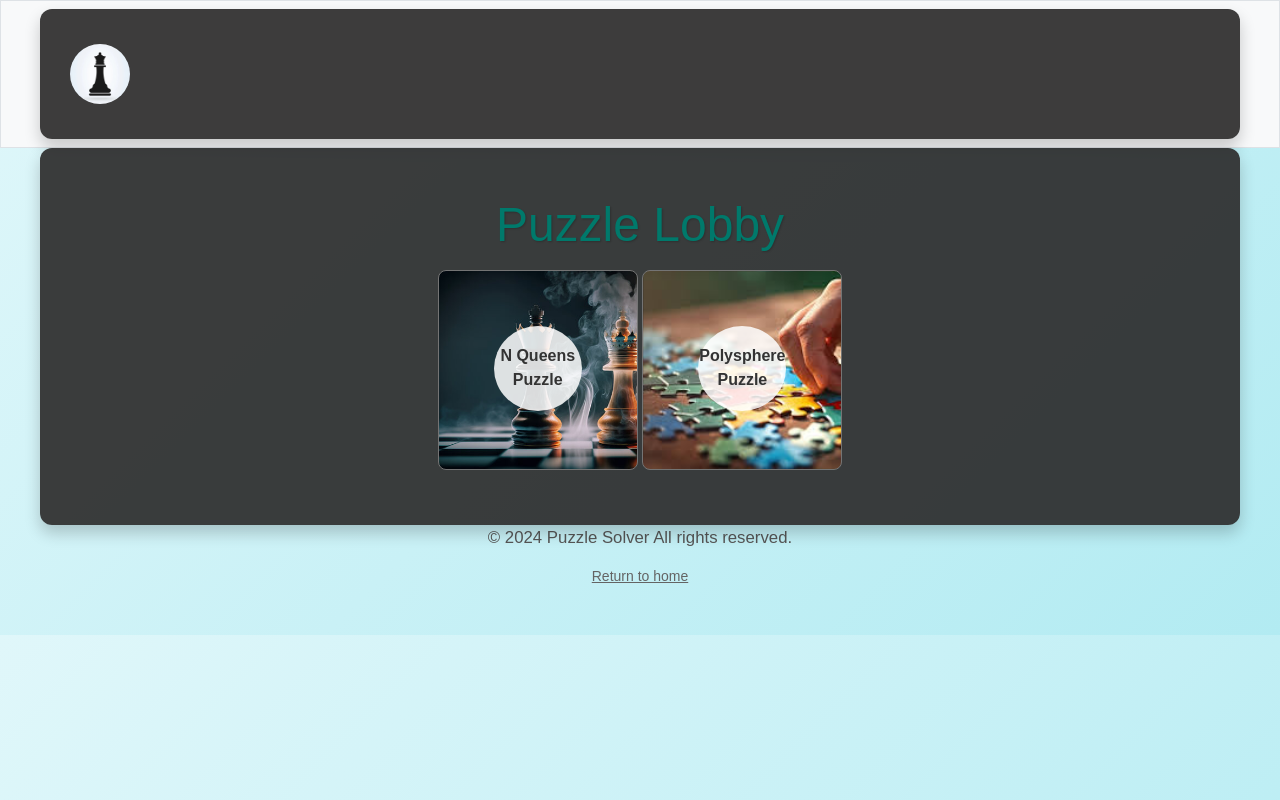
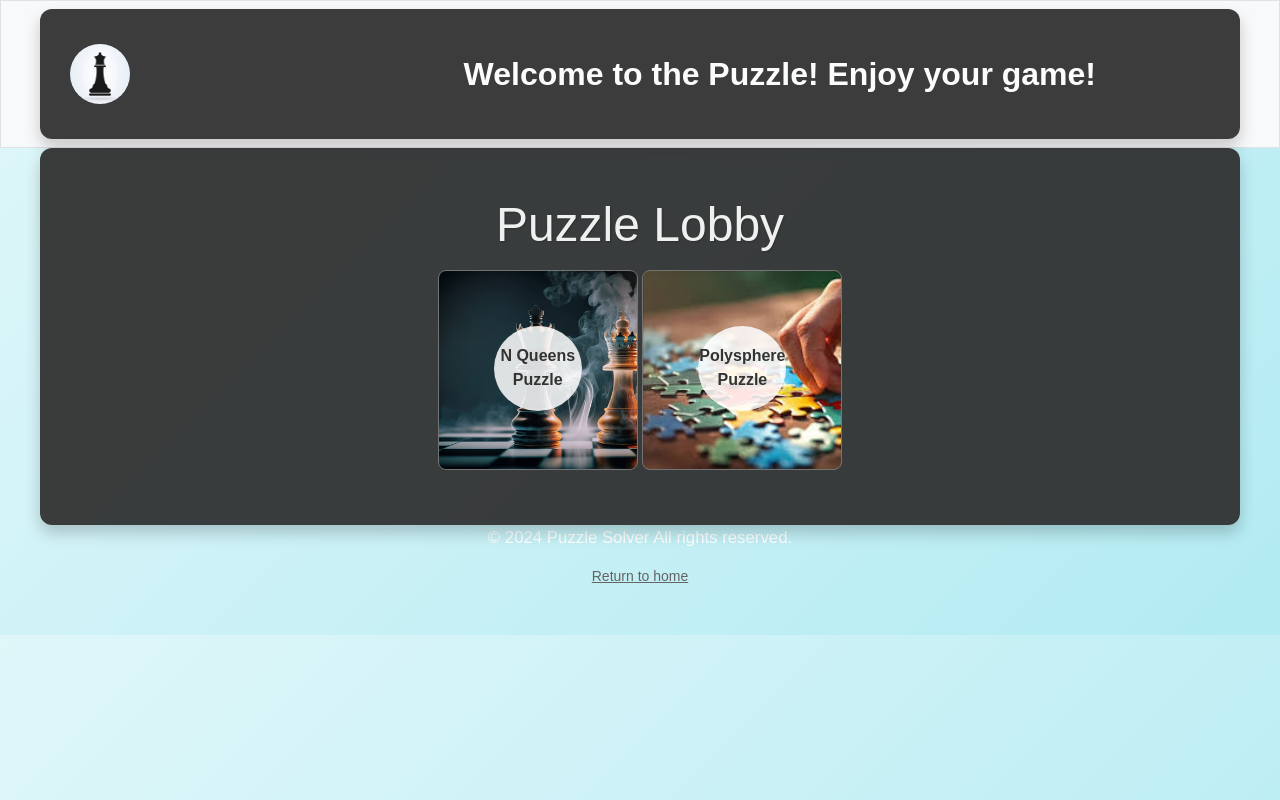
Before and after one commit to Ilan-Goren/ASEProject, a Django app: page / in a window 1280 px wide. Run offline with Django 5.2, Linux system fonts and the light colour scheme.

Commit message:
Polished

```diff
--- a/polysphere/templates/polysphere/home.html
+++ b/polysphere/templates/polysphere/home.html
@@ -4,7 +4,7 @@
 
 {% block main %}
 
-<h1 class="mb-3">Polysphere</h1>
+<h1 class="text">How to play </h1>
 
 <p>Welcome to the Puzzle game! Here's how you can enjoy playing:</p>
 
--- a/polysphere/templates/polysphere/puzzle.html
+++ b/polysphere/templates/polysphere/puzzle.html
@@ -3,7 +3,7 @@
 {% block title %}Puzzle{% endblock %}
 
 {% block main %}
-<h2>Polysphere Puzzle</h2>
+<p> Polysphere Puzzle </p>
 
 <!-- Load custom filers to allow use of enumerate_filter -->
 {% load custom_filters %}
@@ -25,7 +25,7 @@
 <!-- The Pieces Deck -->
 <div id="pieces" class="pieces">
     {% if pieces %}
-    <h3>Available Pieces</h3>
+    <p>Available Pieces</p>
     <div class="pieces-container">
         {% for piece_key, block in pieces.items %}
         <div class="piece" data-piece-key="{{ piece_key }}" data-piece-array="{{ block }}">
--- a/static/css/styles.css
+++ b/static/css/styles.css
@@ -17,6 +17,11 @@ body {
     padding: 30px;
     position: relative;
 }
+.mb-3 {
+    color: #f0f0f0;
+}
+
+
 
 h1 {
     font-size: 3em;
@@ -27,7 +32,7 @@ h1 {
 
 p {
     font-size: 1.2em;
-    color: #555;
+    color: #ffffff;
 }
 
 .btn {
@@ -81,6 +86,32 @@ p {
     cursor: pointer;
 }
 
+.marquee {
+    overflow: hidden;
+    white-space: nowrap;
+    box-sizing: border-box;
+    width: 100%;
+    font-size: 2em;
+    color: #fbfcfc;
+}
+
+.marquee span {
+    display: inline-block;
+    padding-left: 100%;
+    animation: marquee 15s linear infinite;
+    font-weight: bold;
+}
+
+@keyframes marquee {
+    0% {
+        transform: translate(0, 0);
+    }
+    100% {
+        transform: translate(-100%, 0);
+    }
+}
+
+
 .puzzle-card {
     border: 1px solid #747474;
     border-radius: 8px;
@@ -115,18 +146,18 @@ p {
 }
 
 .puzzle_bg tr{
-    /* backdrop-filter: blur(20px); */
+
     background-color: rgba(255, 255, 255, 0.85);
     font-weight:lighter;
     text-shadow: black;
 }
 .puzzle-card th {
-    height: 85px; /* Adjust height for your circular text */
+    height: 85px;
     border-radius: 50%;
 }
 
 .puzzle_bg th {
-    height: 85px; /* Adjust height for your circular text */
+    height: 85px;
     border-radius: 50%;
 }
 
@@ -262,6 +293,7 @@ h1, h2, h3, h4, h5{
     display: flex;
     flex-wrap: wrap;
     justify-content: center;
+
 }
 
 .piece {
@@ -271,6 +303,7 @@ h1, h2, h3, h4, h5{
     flex-direction: column;
     align-items: center;
     padding: 5px;
+    border: #f0f0f0 solid 0.5px;
 }
 
 .piece:hover {
--- a/templates/layout.html
+++ b/templates/layout.html
@@ -27,6 +27,9 @@
                         <img src="{% static 'icon.jpg' %}" alt="Page Logo">
                     </div>
                 </a>
+                <div class="marquee">
+                    <span>Welcome to the Puzzle! Enjoy your game!</span>
+                </div>
             </div>
         </nav>
 
```
Also changed, not shown: polysphere/static/polysphere/css/styles.css (+60 -0 lines).
